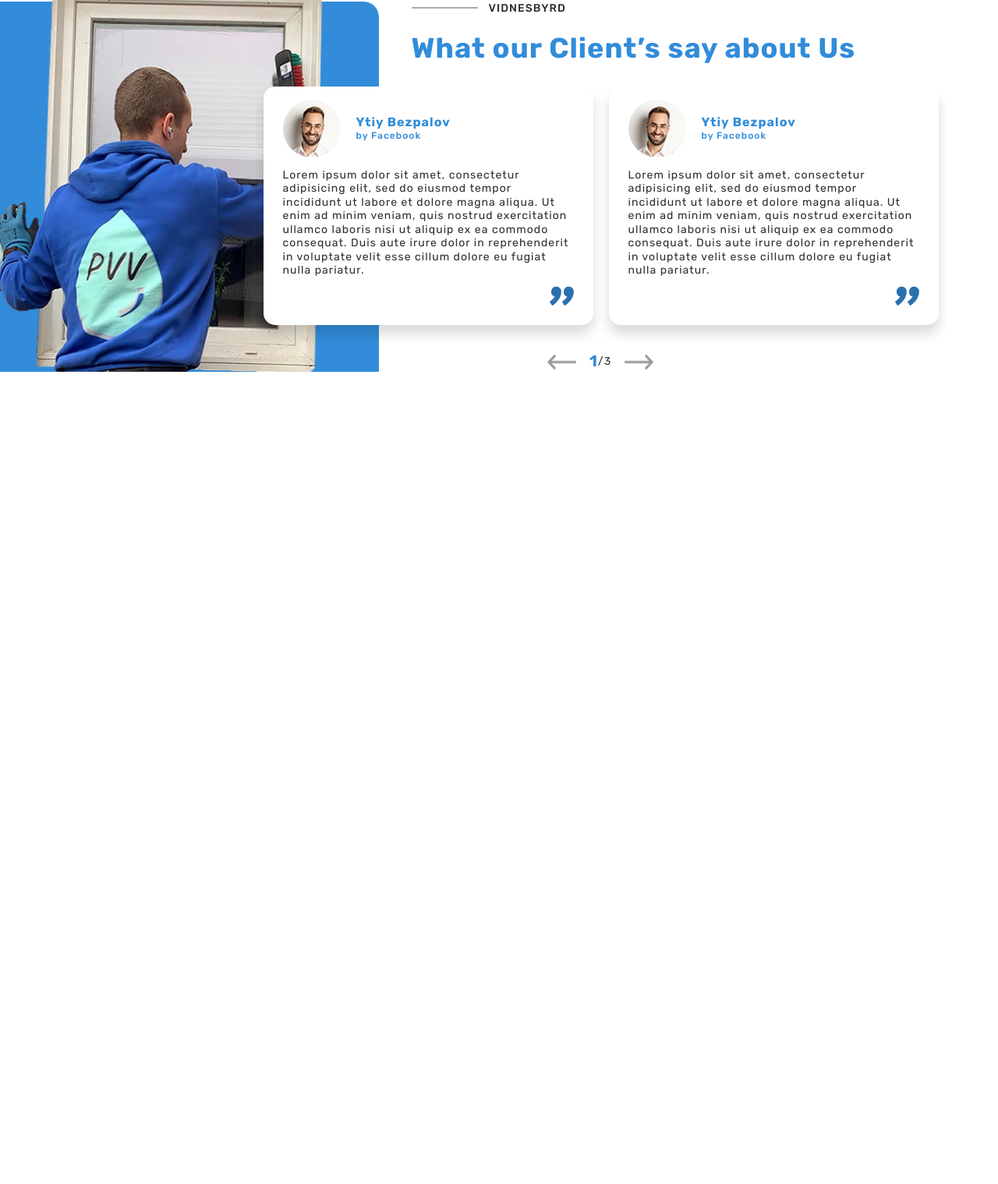
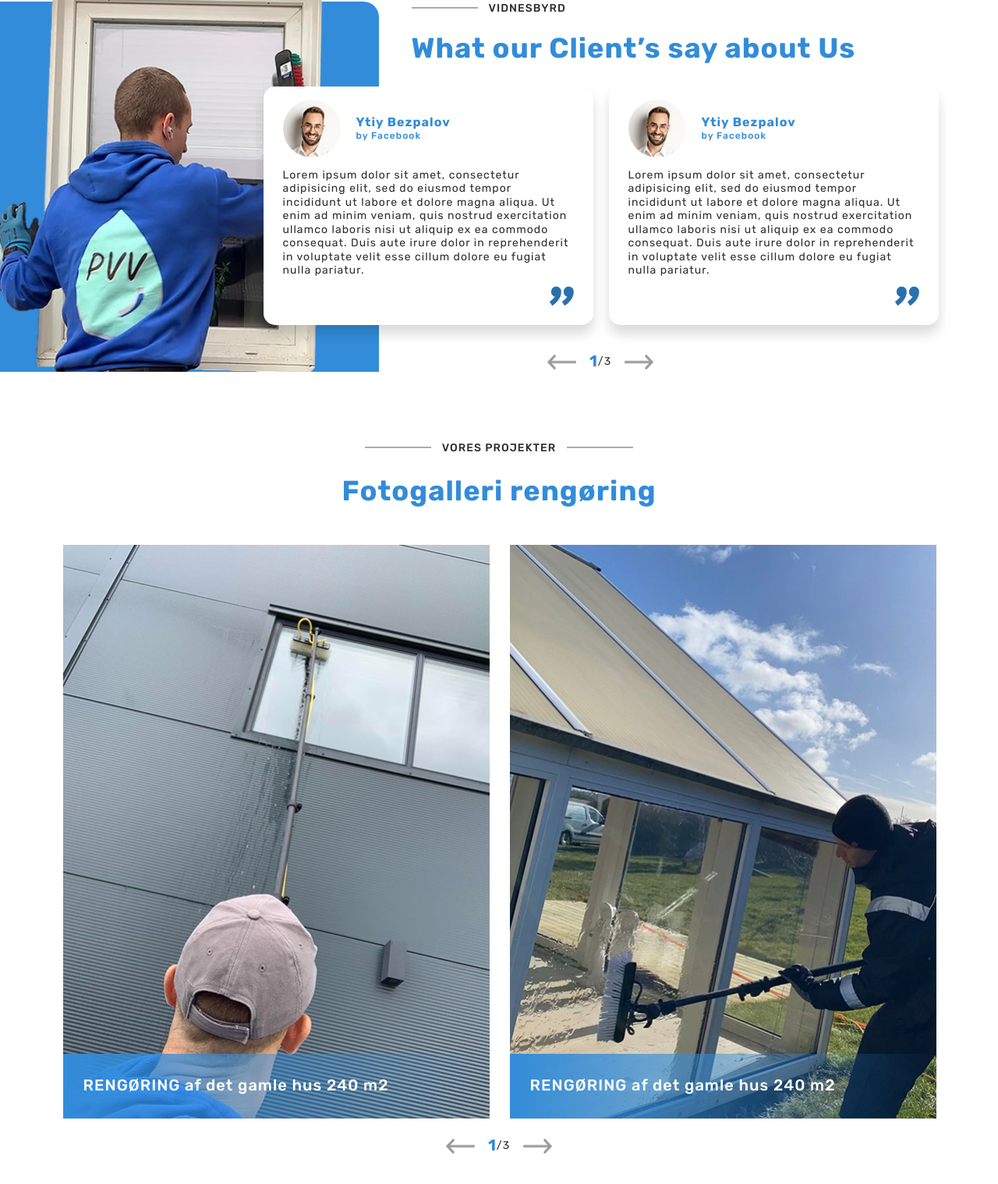
Before and after one commit to kolyasademetrio/ppv, a website: page src/index.html in a window 1280 px wide. Shown: the part 4194-5713 px from the top of the page at 78% size. Before the commit the page ends 4671 px from the top, so only its background shows below. Drawn offline with nearby package versions, Linux system fonts and the light colour scheme; files that its build step writes are made by us from their sources.

Commit message:
Dev:Gallery

```diff
--- a/src/index.html
+++ b/src/index.html
@@ -330,7 +330,7 @@
               <h4 class="feedback__title title">Vidnesbyrd</h4>
               <h5 class="feedback__subtitle subtitle"><strong>What our Client’s say about Us</strong></h5>
             </div>
-            <div class="feedback__slider-wrapper slider__wrapper">
+            <div class="feedback__slider-wrapper slider__wrapper js-slider-wrapper">
               <ul class="feedback__slider js-slider js-slider-feedback">
                 <li class="feedback__slider-item">
                   <div class="feedback__slider-item-inner">
@@ -390,4 +390,61 @@
       </div>
     </div>
   </section>
+  <section class="gallery">
+    <div class="container gallery__container">
+      <div class="gallery__inner">
+        <div class="gallery__content">
+          <div class="gallery__row">
+            <div class="gallery__title-wrap">
+              <h4 class="gallery__title title m-secondary">Vores projekter</h4>
+              <h5 class="gallery__subtitle subtitle"><strong>Fotogalleri rengøring</strong></h5>
+            </div>
+            <div class="gallery__slider-wrapper slider__wrapper js-slider-wrapper">
+              <ul class="gallery__slider js-slider js-slider-gallery">
+                <li class="gallery__slider-item">
+                  <div class="gallery__slider-item-inner">
+                    <div class="gallery__slider-item-img-wrap">
+                      <img src="images/gallery1.jpg" alt="User" class="gallery__slider-item-img">
+                    </div>
+                    <div class="gallery__slider-item-title-wrap">
+                      <div class="gallery__slider-item-title">RENGØRING af det gamle hus 240 m2</div>
+                    </div>
+                  </div>
+                </li>
+                <li class="gallery__slider-item">
+                  <div class="gallery__slider-item-inner">
+                    <div class="gallery__slider-item-img-wrap">
+                      <img src="images/gallery2.jpg" alt="User" class="gallery__slider-item-img">
+                    </div>
+                    <div class="gallery__slider-item-title-wrap">
+                      <div class="gallery__slider-item-title">RENGØRING af det gamle hus 240 m2</div>
+                    </div>
+                  </div>
+                </li>
+                <li class="gallery__slider-item">
+                  <div class="gallery__slider-item-inner">
+                    <div class="gallery__slider-item-img-wrap">
+                      <img src="images/gallery1.jpg" alt="User" class="gallery__slider-item-img">
+                    </div>
+                    <div class="gallery__slider-item-title-wrap">
+                      <div class="gallery__slider-item-title">RENGØRING af det gamle hus 240 m2</div>
+                    </div>
+                  </div>
+                </li>
+              </ul>
+              <div class="gallery__slider-arrows slider__arrows">
+                <button class="gallery__arrow js-arrow-prev">
+                  <img src="images/arrow-left.png" alt="" class="gallery__arrow-img slider__arrow-img">
+                </button>
+                <div class="slider__arrow-count js-arrow-count"></div>
+                <button class="gallery__arrow js-arrow-next">
+                  <img src="images/arrow-right.png" alt="" class="gallery__arrow-img slider__arrow-img">
+                </button>
+              </div>
+            </div>
+          </div>
+        </div>
+      </div>
+    </div>
+  </section>
 </main> @@include('parts/footer.html')
--- a/src/js/custom.js
+++ b/src/js/custom.js
@@ -12,21 +12,27 @@ window.onload = () => {
   // IIFE code wrapping
   (() => {
 
-    $(".js-slider-feedback").on("init", function (event, slick) {
+    let $slickElements = $('.js-slider');
+
+    $slickElements.each((index, elem) => {
+
+      const $status = $(elem).closest('.js-slider-wrapper').find(".js-arrow-count");
+
+      $(elem).on('init reInit afterChange', function (event, slick, currentSlide, nextSlide) {
+
         const $count = `<div class="slider__current">${parseInt(slick.currentSlide + 1)}</div>/${slick.slideCount}`;
-      $(".js-arrow-count").html($count);
+
+        $status.html($count);
       });
 
-    $(".js-slider-feedback").on("afterChange", function (event, slick) {
-      const $count = `<div class="slider__current">${parseInt(slick.currentSlide + 1)}</div>/${slick.slideCount}`;
-      $(".js-arrow-count").html($count);
-    });
+      let prev = $(elem).closest('.js-slider-wrapper').find('.js-arrow-prev');
+      let next = $(elem).closest('.js-slider-wrapper').find('.js-arrow-next');
 
-    $('.js-slider-feedback').slick({
+      $(elem).slick({
         slidesToShow: 2,
         slidesToScroll: 1,
         responsive: [{
-          breakpoint: 600,
+            breakpoint: 768,
             settings: {
               slidesToShow: 1,
             }
@@ -38,33 +44,11 @@ window.onload = () => {
             }
           }
         ],
-      prevArrow: $('.js-arrow-prev'),
-      nextArrow: $('.js-arrow-next')
+        nextArrow: next,
+        prevArrow: prev,
       });
 
-
-
-    // let $slickElements = $('.js-projects-slider');
-
-    // $slickElements.each((index, elem) => {
-    //   let $status = $(elem).next().find('.js-projects-slider-qty');
-    //   $(elem).on('init reInit afterChange', function (event, slick, currentSlide, nextSlide) {
-    //     //currentSlide is undefined on init -- set it to 0 in this case (currentSlide is 0 based)
-    //     let i = (currentSlide ? currentSlide : 0) + 1;
-    //     $status.html(i + '/<span class="projects__slider-qty_sm">' + slick.slideCount + '</span>');
-    //   });
-
-    //   let prev = $(elem).next().find('.js-projects-slider-arrow-prev');
-    //   let next = $(elem).next().find('.js-projects-slider-arrow-next');
-
-    //   $(elem).slick({
-    //     autoplay: false,
-    //     dots: false,
-    //     nextArrow: next,
-    //     prevArrow: prev,
-    //   });
-
-    // });
+    });
 
 
 
--- a/src/scss/_content.scss
+++ b/src/scss/_content.scss
@@ -41,6 +41,14 @@ body {
 img {
   max-width: 100%;
   width: 100%;
+}
+
+button {
+  background-color: transparent;
+  padding: 0;
+  margin: 0;
+  outline: none;
+  border: none;
 }
 
 .container {
@@ -1044,7 +1052,78 @@ img {
   }
 }
 
-.slider__arrows {
+.gallery {
+  padding: 90px 0 40px;
+
+  &__title-wrap {
+    display: flex;
+    flex-direction: column;
+    align-items: center;
+    justify-content: center;
+
+    padding: 0 0 45px;
+  }
+
+  &__slider-item {
+    padding: 0 13px 13px;
+  }
+
+  &__slider-item-inner {
+    position: relative;
+    height: 736px;
+
+    @media (max-width: 991px) {
+      height: 590px;
+    }
+  }
+
+  &__slider-item-img-wrap {
+    position: absolute;
+    left: 0;
+    right: 0;
+    top: 0;
+    bottom: 0;
+  }
+
+  &__slider-item-img {
+    width: 100%;
+    height: 100%;
+    object-fit: cover;
+  }
+
+  &__slider-item-title-wrap {
+    padding: 0 26px;
+    height: 83px;
+    position: absolute;
+    bottom: 0;
+    left: 0;
+    right: 0;
+    z-index: 1;
+    color: #fff;
+    font-size: 20px;
+    font-family: $rubik-medium;
+    display: flex;
+    justify-content: flex-start;
+    align-items: center;
+    background: #328cda;
+    background: linear-gradient(to right, #328cda 0%, transparent 100%);
+
+    @media (max-width: 991px) {
+      font-size: 18px;
+      padding-left: 15px;
+      padding-right: 10px;
+    }
+
+    @media (max-width: 768px) {
+      font-size: 20px;
+    }
+  }
+}
+
+
+
+.slider {
+  &__arrows {
     display: flex;
     justify-content: center;
     gap: 17px;
@@ -1055,12 +1134,12 @@ img {
     right: 0;
   }
 
-.slider__arrow-img {
+  &__arrow-img {
     width: 37px;
     height: 19px;
   }
 
-.slider__arrow-count {
+  &__arrow-count {
     font-family: $rubik-regular;
     font-size: 14px;
     color: $base-text-color;
@@ -1069,15 +1148,16 @@ img {
     align-items: center;
   }
 
-.slider__current {
+  &__current {
     font-family: $rubik-bold;
     font-size: 20px;
     color: $blue;
   }
 
-.slider__wrapper {
+  &__wrapper {
     position: relative;
     padding-bottom: 35px;
+  }
 }
 
 .mobile {
```
Also changed, not shown: src/images/gallery1.jpg (added), src/images/gallery2.jpg (added), src/images/gradient2.png (added). Lines whose indentation alone changed are shown as unchanged.
